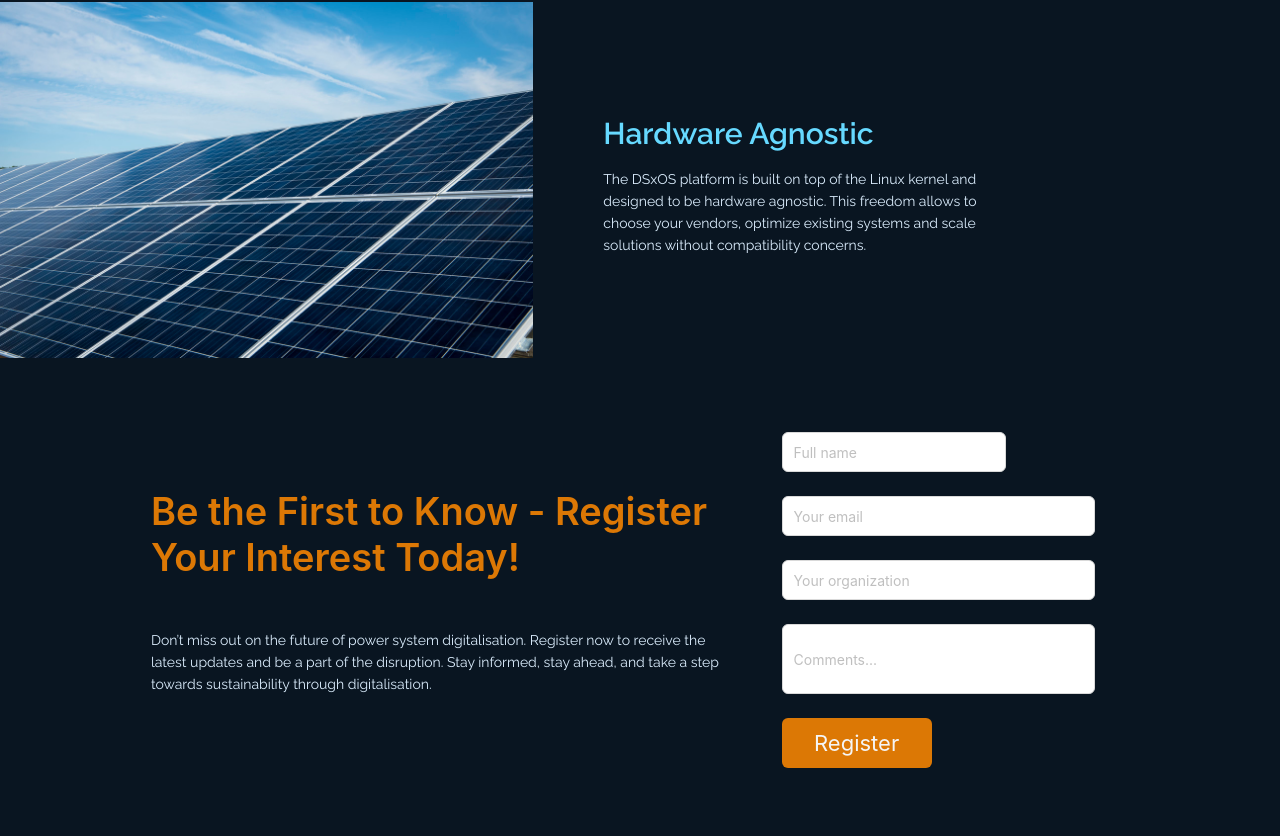
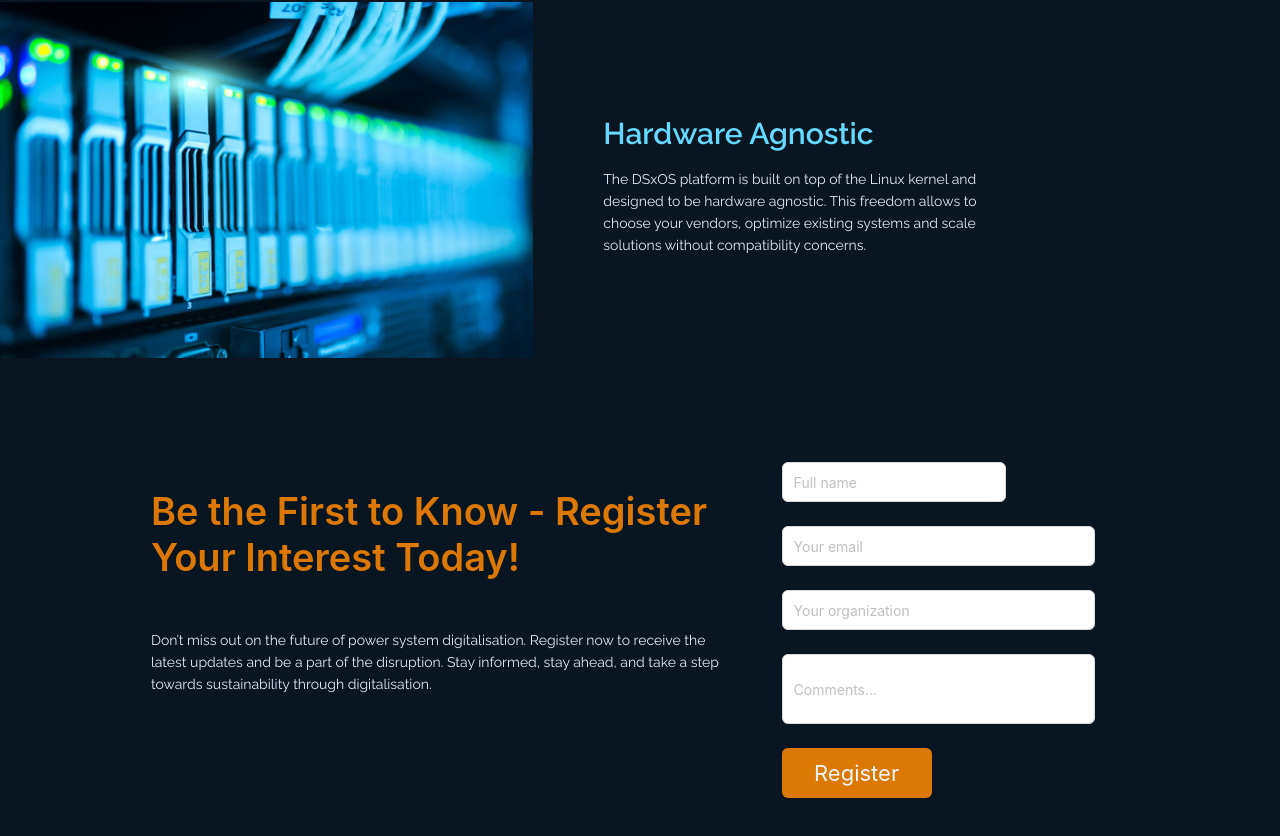
Before and after one commit to DSxOS/DSxOS.github.io, a React (Vite) app: page / in a window 1280 px wide. Shown: the part 3448-4284 px from the top of the page. Built offline with nearby package versions, Linux system fonts and the light colour scheme.

Commit message:
Added error/success messages to form and switched hardware-agnostic section image

```diff
--- a/src/CTA.css
+++ b/src/CTA.css
@@ -36,8 +36,8 @@
 
 #register {
     width: 40%;
-    height: 500px;
     margin-left: 5%;
+    padding-top: 30px;
     border: 0;
 }
 
@@ -63,6 +63,11 @@
 #comment {
     height: 70px;
     width: 70%;
+}
+
+#errorMessage {
+    font-size: 22px;
+    color: rgb(208, 23, 23);
 }
 
 @media only screen and (max-width: 800px) {
--- a/src/CTA.jsx
+++ b/src/CTA.jsx
@@ -1,9 +1,14 @@
+import { useState } from 'react';
 import { Flex, Typography, Input, Button, Form } from 'antd'
 import "./CTA.css"
 
+
+function CTA() {
+    const [formFailed, setFormFailed] = useState(false);
+    const [formSuccess, setFormSuccess] = useState(false);
+
     const onFinish = async (data) => {
         const url = "https://formkeep.com/f/fbfe6de2a864";
-    //const url = ""
 
         const submitRequest = async (reqBody) => {
           try {
@@ -20,12 +25,12 @@ const onFinish = async (data) => {
         };
         let result = await submitRequest(data);
         if(result["error"]!=undefined){
-        console.log("Form submission failed! " + result["error"])
+            setFormFailed(true);
+        } else {
+            setFormSuccess(true);
         }
         return result;
       };
-
-function CTA() {
 
 
     return <>
@@ -37,10 +42,11 @@ function CTA() {
                     Stay informed, stay ahead, and take a step towards sustainability through digitalisation.
                 </Typography.Paragraph>
             </div>
+            <div id="register">
                 <Form
                     name="register"
-                id="register"
                     onFinish={onFinish}
+                    style={{width:"100%", margin: 0, padding:0 }}
                     >
                     <Form.Item
                         name="name"
@@ -67,6 +73,10 @@ function CTA() {
                         <Button htmlType='submit'>Register</Button>
                     </Form.Item>
                 </Form>
+                <p id="errorMessage"  hidden={!formFailed} >Form submission unsuccessful!</p>
+                <p id="successMessage" hidden={!formSuccess}>Submission successful!</p>
+            </div>
+
 
         </Flex>
     </>
```
Also changed, not shown: public/hardware.jpg. Lines whose indentation alone changed are shown as unchanged.
